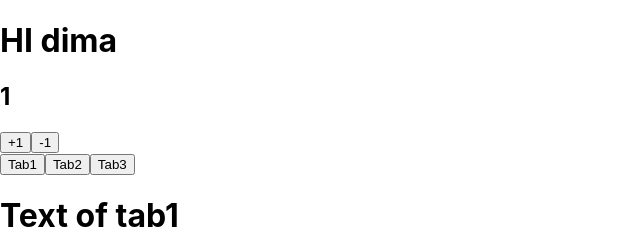
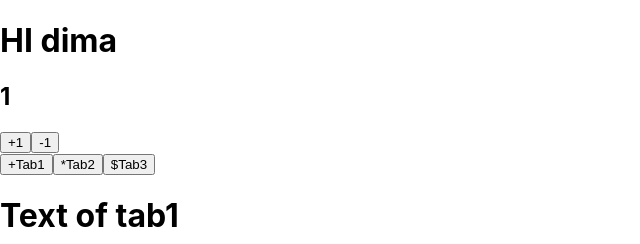
Before and after one commit to owin66/events, a React (Create React App) app: page / in a window 1280 px wide. Both pictures are taken after a click on the button "+1". Shown: the top 244 px of the page, without its empty margins (0-640 px from the left). Built offline with nearby package versions, Linux system fonts and the light colour scheme.

Commit message:
add icon to tab

```diff
--- a/src/components/App.jsx
+++ b/src/components/App.jsx
@@ -15,9 +15,9 @@ export const App = () => {
   const people = ['Jack', 'Bayonet', 'Kostya', 'Yana', 'Pasha'];
 
   const TABS_BTN = [
-    { dataName: 1, title: 'Tab1' },
-    { dataName: 2, title: 'Tab2' },
-    { dataName: 3, title: 'Tab3' },
+    { dataName: 1, title: 'Tab1', icon: '+' },
+    { dataName: 2, title: 'Tab2', icon: '*' },
+    { dataName: 3, title: 'Tab3', icon: '$' },
   ];
 
   return (
--- a/src/components/Rendering.jsx
+++ b/src/components/Rendering.jsx
@@ -48,8 +48,9 @@ export default class Rendering extends Component {
 
     return (
       <Fragment>
-        {tabs.map(({ dataName, title }) => (
+        {tabs.map(({ dataName, title, icon }) => (
           <button key={dataName} data-name={dataName} onClick={this.handleTab}>
+            {icon}
             {title}
           </button>
         ))}
```
